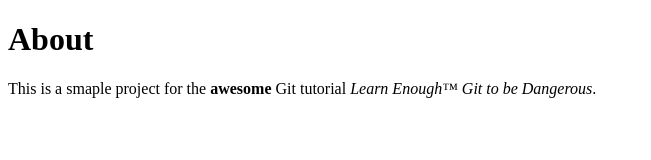
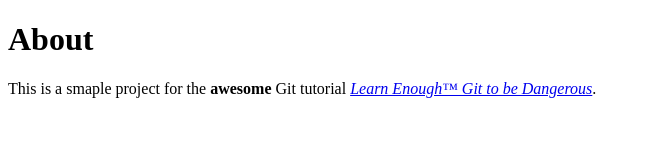
Before and after one commit to taylor13tran/website, a plain HTML site: page about.html in a window 1280 px wide. Shown: the whole page, without its empty margins (0-651 px from the left). Drawn offline with Linux system fonts and the light colour scheme.

Commit message:
Add link to tutorial title

```diff
--- a/about.html
+++ b/about.html
@@ -6,7 +6,7 @@
   <body>
     <h1>About</h1>
     <p>
-      This is a smaple project for the <strong>awesome</strong> Git tutorial <em>Learn Enough™ Git to be Dangerous</em>.
+      This is a smaple project for the <strong>awesome</strong> Git tutorial <a href="http://learnenoug.com/git-tutorial"><em>Learn Enough™ Git to be Dangerous</em></a>.
     </p>
   </body>
 </html>
```
